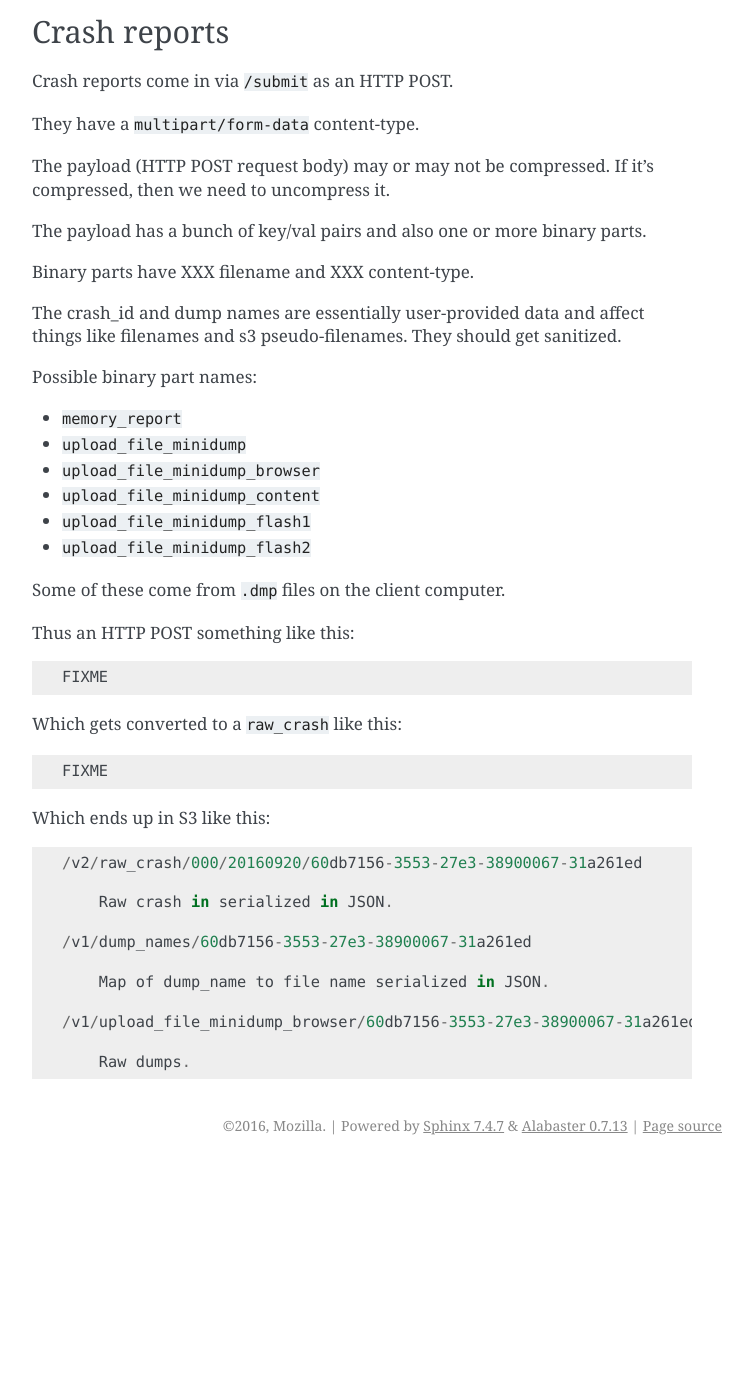
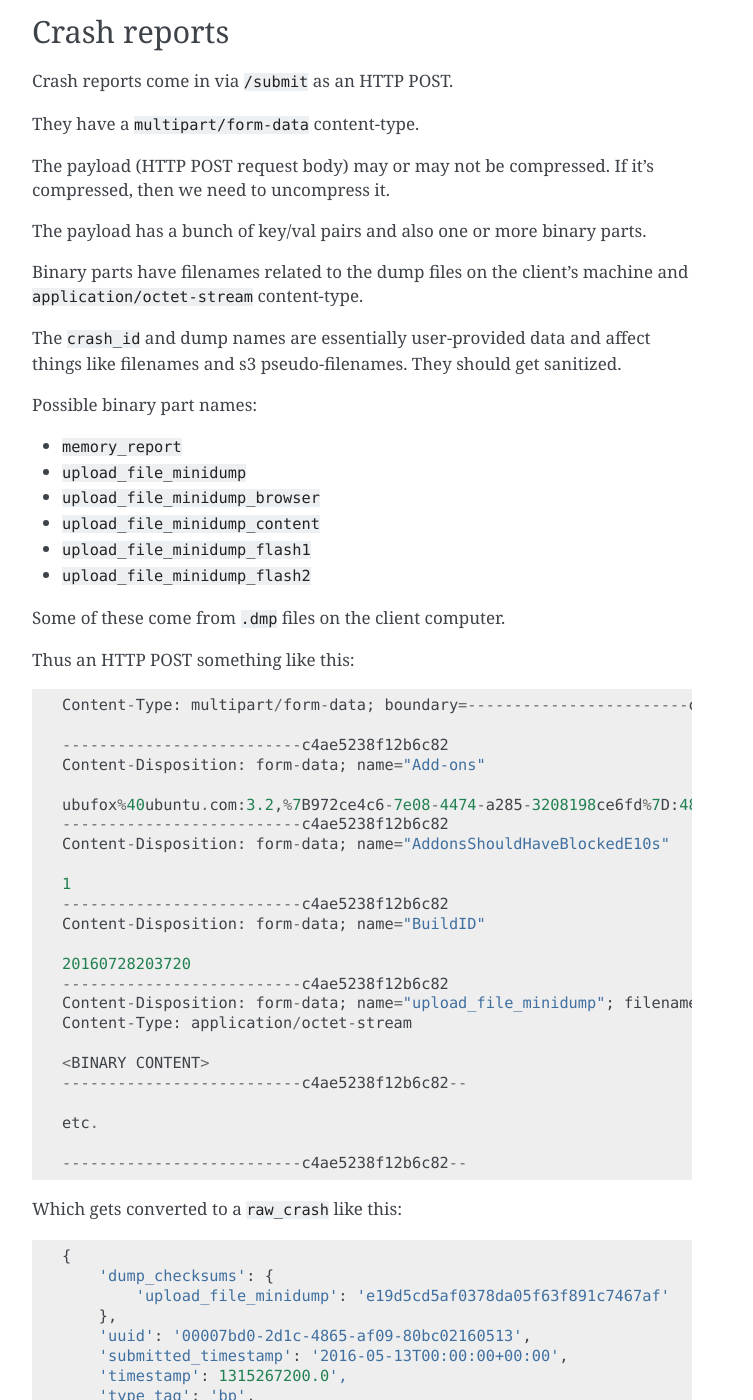
Before and after one commit to mozilla-services/antenna, a Sphinx documentation site: the page built from docs/spec_v1.rst, in a window 1280 px wide and 1400 px high, scrolled down 2491 px. Shown: the whole window, without its empty margins (388-1141 px from the left). Built offline with Sphinx 7.4.7, drawn with Linux system fonts in a browser that asks for light colours; before the commit the page ends 3656 px from its top, so only the background shows below that; some of the changed text lies outside the part shown.

Commit message:
Fix spec with updated knowledge

```diff
--- a/docs/spec_v1.rst
+++ b/docs/spec_v1.rst
@@ -130,10 +130,11 @@ compressed, then we need to uncompress it.
 
 The payload has a bunch of key/val pairs and also one or more binary parts.
 
-Binary parts have XXX filename and XXX content-type.
+Binary parts have filenames related to the dump files on the client's machine and
+``application/octet-stream`` content-type.
 
-The crash_id and dump names are essentially user-provided data and affect things
-like filenames and s3 pseudo-filenames. They should get sanitized.
+The ``crash_id`` and dump names are essentially user-provided data and affect
+things like filenames and s3 pseudo-filenames. They should get sanitized.
 
 Possible binary part names:
 
@@ -148,24 +149,59 @@ Some of these come from ``.dmp`` files on the client computer.
 
 Thus an HTTP POST something like this::
 
-    FIXME
+    Content-Type: multipart/form-data; boundary=------------------------c4ae5238f12b6c82
+
+    --------------------------c4ae5238f12b6c82
+    Content-Disposition: form-data; name="Add-ons"
+
+    ubufox%40ubuntu.com:3.2,%7B972ce4c6-7e08-4474-a285-3208198ce6fd%7D:48.0,loop%40mozilla.org:1.4.3,e10srollout%40mozilla.org:1.0,firefox%40getpocket.com:1.0.4,langpack-en-GB%40firefox.mozilla.org:48.0,langpack-en-ZA%40firefox.mozilla.org:48.0
+    --------------------------c4ae5238f12b6c82
+    Content-Disposition: form-data; name="AddonsShouldHaveBlockedE10s"
+
+    1
+    --------------------------c4ae5238f12b6c82
+    Content-Disposition: form-data; name="BuildID"
+
+    20160728203720
+    --------------------------c4ae5238f12b6c82
+    Content-Disposition: form-data; name="upload_file_minidump"; filename="6da3499e-f6ae-22d6-1e1fdac8-16464a16.dmp"
+    Content-Type: application/octet-stream
+
+    <BINARY CONTENT>
+    --------------------------c4ae5238f12b6c82--
+
+    etc.
+
+    --------------------------c4ae5238f12b6c82--
 
 
 Which gets converted to a ``raw_crash`` like this::
 
-    FIXME
+    {
+        'dump_checksums': {
+            'upload_file_minidump': 'e19d5cd5af0378da05f63f891c7467af'
+        },
+        'uuid': '00007bd0-2d1c-4865-af09-80bc02160513',
+        'submitted_timestamp': '2016-05-13T00:00:00+00:00',
+        'timestamp': 1315267200.0',
+        'type_tag': 'bp',
+        'Add-ons': '...',
+        'AddonsShouldHaveBlockedE10s': '1',
+        'BuildID': '20160728203720',
+        ...
+    }
 
 
 Which ends up in S3 like this::
 
-    /v2/raw_crash/000/20160920/60db7156-3553-27e3-38900067-31a261ed
+    /v2/raw_crash/000/20160513/00007bd0-2d1c-4865-af09-80bc02160513
 
         Raw crash in serialized in JSON.
 
-    /v1/dump_names/60db7156-3553-27e3-38900067-31a261ed
+    /v1/dump_names/00007bd0-2d1c-4865-af09-80bc02160513
 
         Map of dump_name to file name serialized in JSON.
 
-    /v1/upload_file_minidump_browser/60db7156-3553-27e3-38900067-31a261ed
+    /v1/upload_file_minidump/00007bd0-2d1c-4865-af09-80bc02160513
 
         Raw dumps.
```
